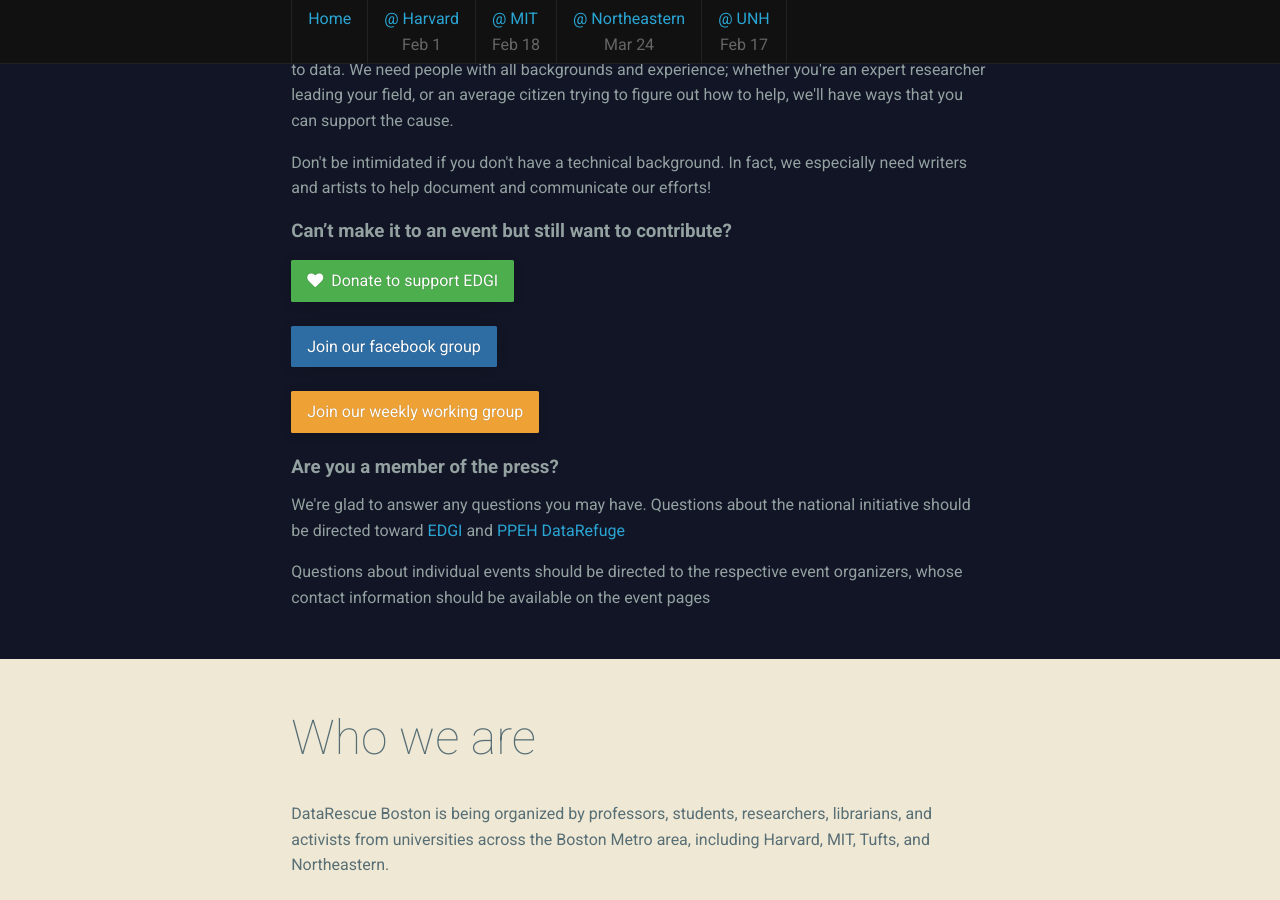
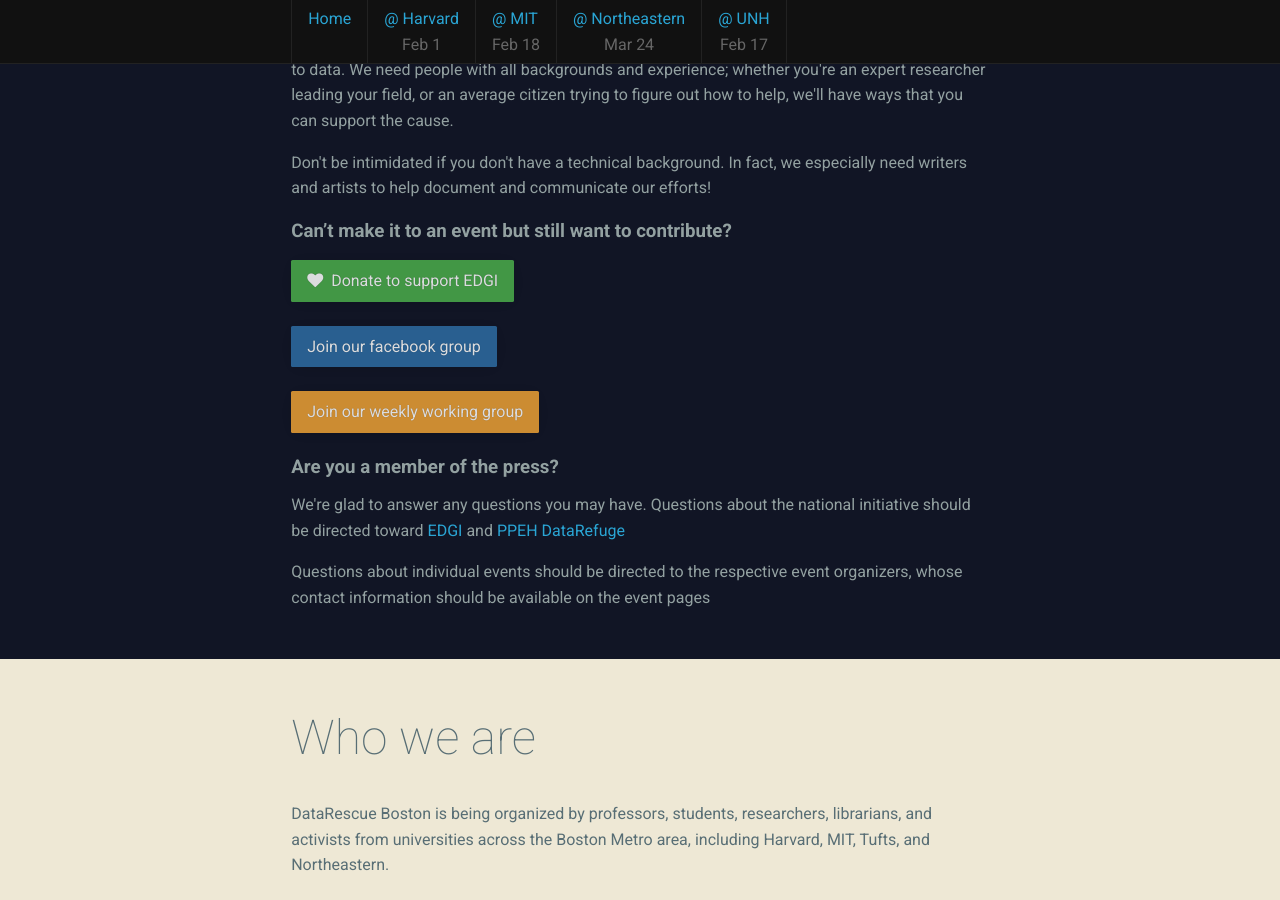
Before and after one commit to data-rescue-boston/data-rescue-boston.github.io, a Jekyll site: the page built from index.md, in a window 1280 px wide and 900 px high, scrolled down 1758 px. Built offline with Jekyll 4.4.1, drawn with Linux system fonts in a browser that asks for light colours.

Commit message:
Update main.css

```diff
--- a/assets/main.css
+++ b/assets/main.css
@@ -40,8 +40,8 @@
 div.sponsors img { width: 100%; }
 
 /* buttons */
-.btn { display: inline-block; padding: 0.5em 1em; border-radius: 0.1em; color: #fff !important; text-decoration: none !important; text-shadow: 0 0 1px rgba(0,0,0,0.3); cursor: pointer; box-shadow: 0 0.1em 1em -0.5em rgba(0,0,0,0.5); margin: 0.25em 0.5em 0.25em 0; transition: all .2s ease-in-out; }
-.btn:hover { opacity: 0.85;  transform: scale(1.1); }
+.btn { opacity: 0.85; display: inline-block; padding: 0.5em 1em; border-radius: 0.1em; color: #fff !important; text-decoration: none !important; text-shadow: 0 0 1px rgba(0,0,0,0.3); cursor: pointer; box-shadow: 0 0.1em 1em -0.5em rgba(0,0,0,0.5); margin: 0.25em 0.5em 0.25em 0; transition: all .2s ease-in-out; }
+.btn:hover { opacity: 1;  transform: scale(1.05); }
 .btn i.fa { margin-right: 0.25em; }
 .btn-success { background: #4cae4c; }
 .btn-primary { background: #2e6da4; }
```
